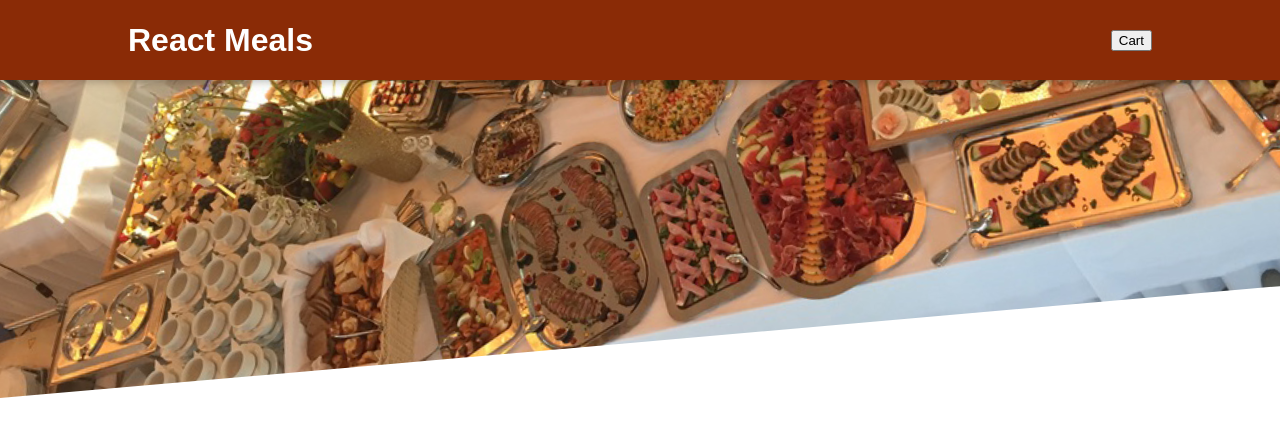
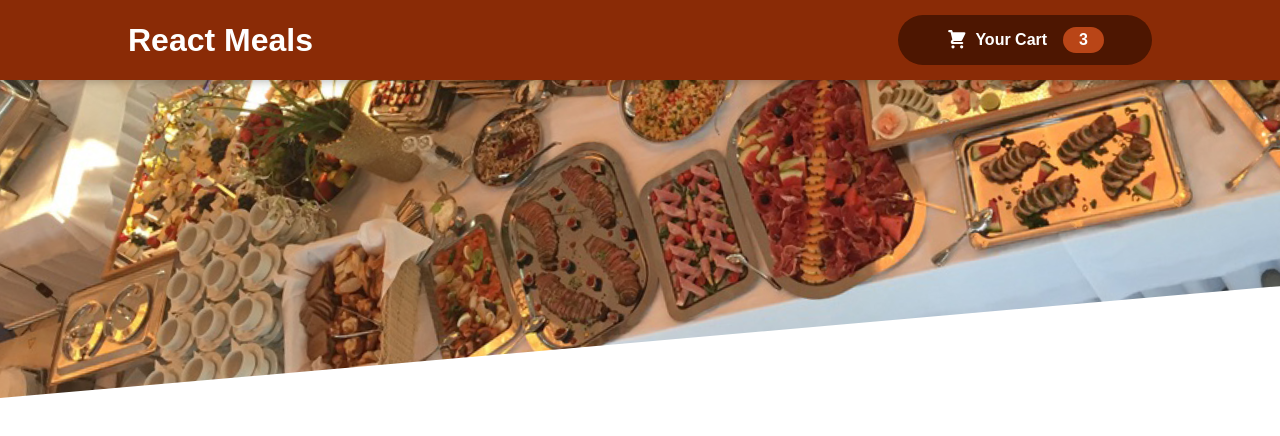
Before and after one commit to Rerique/food-order-app, a React (Vite) app: page / in a window 1280 px wide. Shown: the top 436 px of the page. Built offline with nearby package versions, Linux system fonts and the light colour scheme.

Commit message:
add Cart Button component

```diff
--- /dev/null
+++ b/src/components/Cart/CartIcon.jsx
@@ -0,0 +1,10 @@
+export default function CartIcon() {
+  return (
+    <svg
+      xmlns='http://www.w3.org/2000/svg'
+      viewBox='0 0 20 20'
+      fill='currentColor'>
+      <path d='M3 1a1 1 0 000 2h1.22l.305 1.222a.997.997 0 00.01.042l1.358 5.43-.893.892C3.74 11.846 4.632 14 6.414 14H15a1 1 0 000-2H6.414l1-1H14a1 1 0 00.894-.553l3-6A1 1 0 0017 3H6.28l-.31-1.243A1 1 0 005 1H3zM16 16.5a1.5 1.5 0 11-3 0 1.5 1.5 0 013 0zM6.5 18a1.5 1.5 0 100-3 1.5 1.5 0 000 3z' />
+    </svg>
+  );
+}
--- a/src/components/Layout/Header.jsx
+++ b/src/components/Layout/Header.jsx
@@ -1,12 +1,13 @@
 import styles from './Header.module.css';
 import mealsImg from '../../assets/meals.jpg';
+import HeaderCartButton from './HeaderCartButton';
 
 export default function Header() {
   return (
     <>
       <header className={styles.header}>
         <h1>React Meals</h1>
-        <button type='button'>Cart</button>
+        <HeaderCartButton />
       </header>
       <div className={styles['main-image']}>
         <img src={mealsImg} alt='meals' />
--- /dev/null
+++ b/src/components/Layout/HeaderCartButton.jsx
@@ -0,0 +1,14 @@
+import CartIcon from '../Cart/CartIcon';
+import styles from './HeaderCartButton.module.css';
+
+export default function HeaderCartButton() {
+  return (
+    <button type='button' className={styles.button}>
+      <span className={styles.icon}>
+        <CartIcon />
+      </span>
+      <span>Your Cart</span>
+      <span className={styles.badge}>3</span>
+    </button>
+  );
+}
--- /dev/null
+++ b/src/components/Layout/HeaderCartButton.module.css
@@ -0,0 +1,59 @@
+.button {
+  cursor: pointer;
+  font: inherit;
+  border: none;
+  background-color: #4d1601;
+  color: white;
+  padding: 0.75rem 3rem;
+  display: flex;
+  justify-content: space-around;
+  align-items: center;
+  border-radius: 25px;
+  font-weight: bold;
+}
+
+.button:hover,
+.button:active {
+  background-color: #2c0d00;
+}
+
+.icon {
+  width: 1.35rem;
+  height: 1.35rem;
+  margin-right: 0.5rem;
+}
+
+.badge {
+  background-color: #b94517;
+  padding: 0.25rem 1rem;
+  border-radius: 25px;
+  margin-left: 1rem;
+  font-weight: bold;
+}
+
+.button:hover .badge,
+.button:active .badge {
+  background-color: #92320c;
+}
+
+.bump {
+  animation: bump 300ms ease-out;
+}
+
+@keyframes bump {
+  0% {
+    transform: scale(1);
+  }
+  10% {
+    transform: scale(0.9);
+  }
+  30% {
+    transform: scale(1.1);
+  }
+  50% {
+    transform: scale(1.15);
+  }
+  100% {
+    transform: scale(1);
+  }
+}
```
